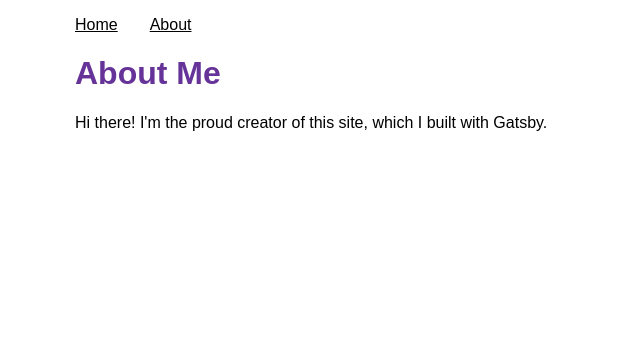
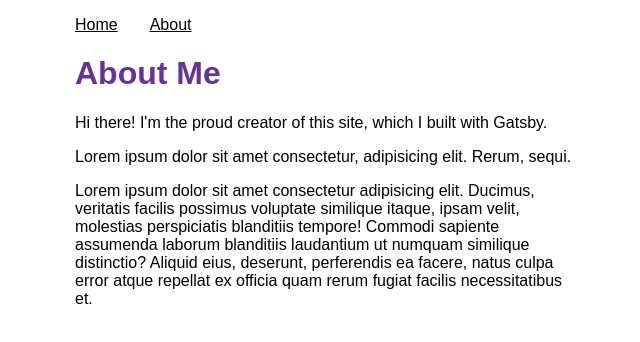
Before and after one commit to anielfeyt/my-first-gasby-site, a Gatsby site: page /about in a window 1280 px wide. Shown: the whole page, without its empty margins (315-955 px from the left). Built offline with nearby package versions, Linux system fonts and the light colour scheme; Gatsby itself is replaced by a stand-in of ours.

Commit message:
Refactored

```diff
--- a/src/components/Layout.js
+++ b/src/components/Layout.js
@@ -27,5 +27,5 @@ const Layout = ({ pageTitle, children }) => {
         </main>
     );
 };
-// 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
+
 export default Layout;
--- a/src/components/Layout.module.css
+++ b/src/components/Layout.module.css
@@ -7,14 +7,17 @@
   .heading {
     color: rebeccapurple;
   }
+
   .navLinks {
     display: flex;
     list-style: none;
     padding-left: 0;
   }
+
   .navLinkItem {
     padding-right: 2rem;
   }
+
   .navLinkText {
     color: black;
   }
--- a/src/pages/about.js
+++ b/src/pages/about.js
@@ -5,6 +5,8 @@ const AboutPage = () => {
     return (
         <Layout pageTitle="About Me">
             <p>Hi there! I'm the proud creator of this site, which I built with Gatsby.</p>
+            <p>Lorem ipsum dolor sit amet consectetur, adipisicing elit. Rerum, sequi.</p>
+            <p>Lorem ipsum dolor sit amet consectetur adipisicing elit. Ducimus, veritatis facilis possimus voluptate similique itaque, ipsam velit, molestias perspiciatis blanditiis tempore! Commodi sapiente assumenda laborum blanditiis laudantium ut numquam similique distinctio? Aliquid eius, deserunt, perferendis ea facere, natus culpa error atque repellat ex officia quam rerum fugiat facilis necessitatibus et.</p>
         </Layout>
 
     );
```
